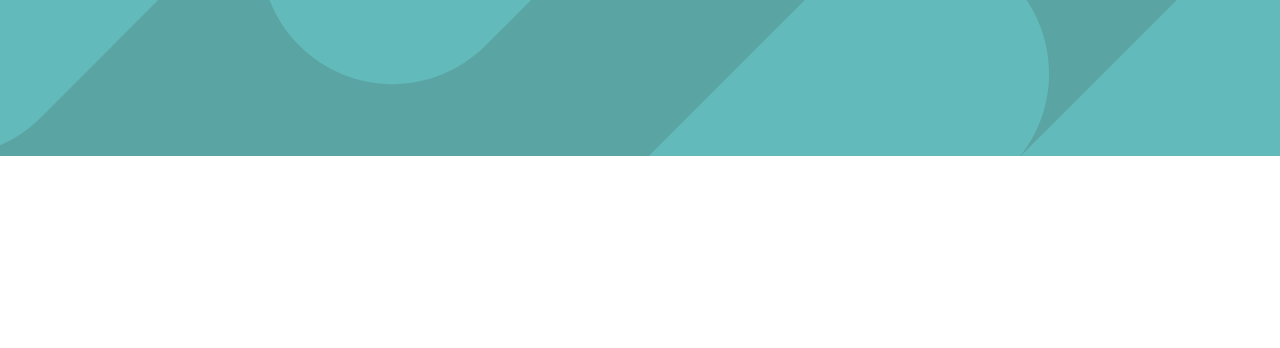
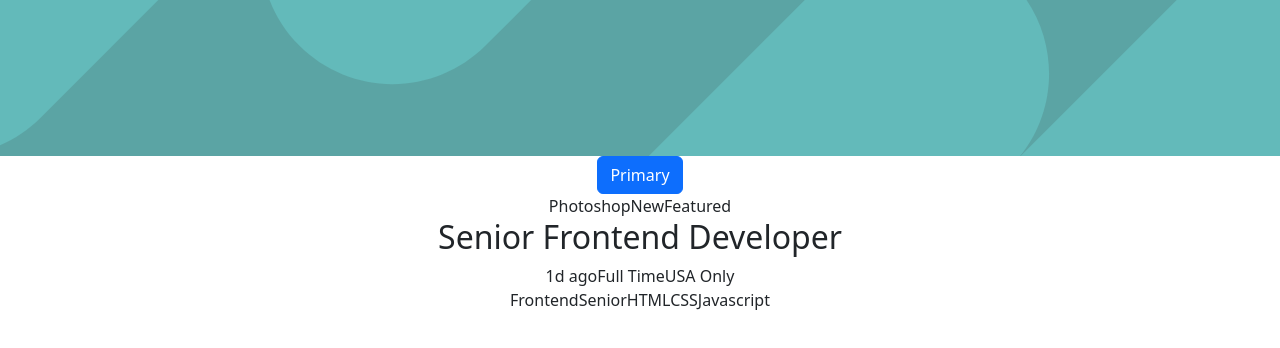
Before and after one commit to kristan014/React_Static_Job_Listings, a React (Create React App) app: page / in a window 1280 px wide. Shown: the top 348 px of the page. Built offline with nearby package versions, Linux system fonts and the light colour scheme.

Commit message:
install bootstrap

```diff
--- a/package.json
+++ b/package.json
@@ -6,7 +6,9 @@
     "@testing-library/jest-dom": "^5.16.2",
     "@testing-library/react": "^12.1.4",
     "@testing-library/user-event": "^13.5.0",
+    "bootstrap": "^5.3.2",
     "react": "^17.0.2",
+    "react-bootstrap": "^2.8.0",
     "react-dom": "^17.0.2",
     "react-scripts": "^2.1.3",
     "web-vitals": "^2.1.4"
--- a/src/App.js
+++ b/src/App.js
@@ -5,10 +5,7 @@ import Header from './components/Header';
 
 function App() {
   return (
-    <Header/>
-
-
-
+   <Header />
 
   );
 }
--- a/src/components/Header.js
+++ b/src/components/Header.js
@@ -1,14 +1,19 @@
 import React from "react";
 import header_image from "../images/bg-header-desktop.svg";
 import "../App.css";
+import Lists from "./Lists";
+import { Button } from 'react-bootstrap';
 
 const Header = () => {
   return (
     <div>
       <div className="App">
         <header className="App-header">
-          <img src={header_image} className="" alt="logo" />
+          <img src={header_image} className="header-image" alt="logo" />
         </header>
+
+        <Button variant="primary" >Primary</Button>
+        <Lists />
       </div>
     </div>
   );
--- a/src/components/Lists.js
+++ b/src/components/Lists.js
@@ -4,7 +4,31 @@ import "../App.css";
 const Lists = () => {
   return (
     <div>
+      <div className="card-container">
+        <div className="card-list">
+          <div className="title">
+            <div>
+              <span>Photoshop</span>
+              <span>New</span>
+              <span>Featured</span>
+            </div>
+            <h2>Senior Frontend Developer</h2>
+            <div>
+              <span>1d ago</span>
+              <span>Full Time</span>
+              <span>USA Only</span>
+            </div>
+          </div>
+          <div className="skills">
+              <span>Frontend</span>
+              <span>Senior</span>
+              <span>HTML</span>
+              <span>CSS</span>
+              <span>Javascript</span>
+          </div>
+        </div>
 
+      </div>
     </div>
   );
 };
--- a/src/index.js
+++ b/src/index.js
@@ -3,6 +3,8 @@ import ReactDOM from 'react-dom';
 import './index.css';
 import App from './App';
 import reportWebVitals from './reportWebVitals';
+
+import 'bootstrap/dist/css/bootstrap.min.css';
 
 ReactDOM.render(
   <React.StrictMode>
```
Also changed, not shown: 1 other file (tests, documents, lock files or other folders).
